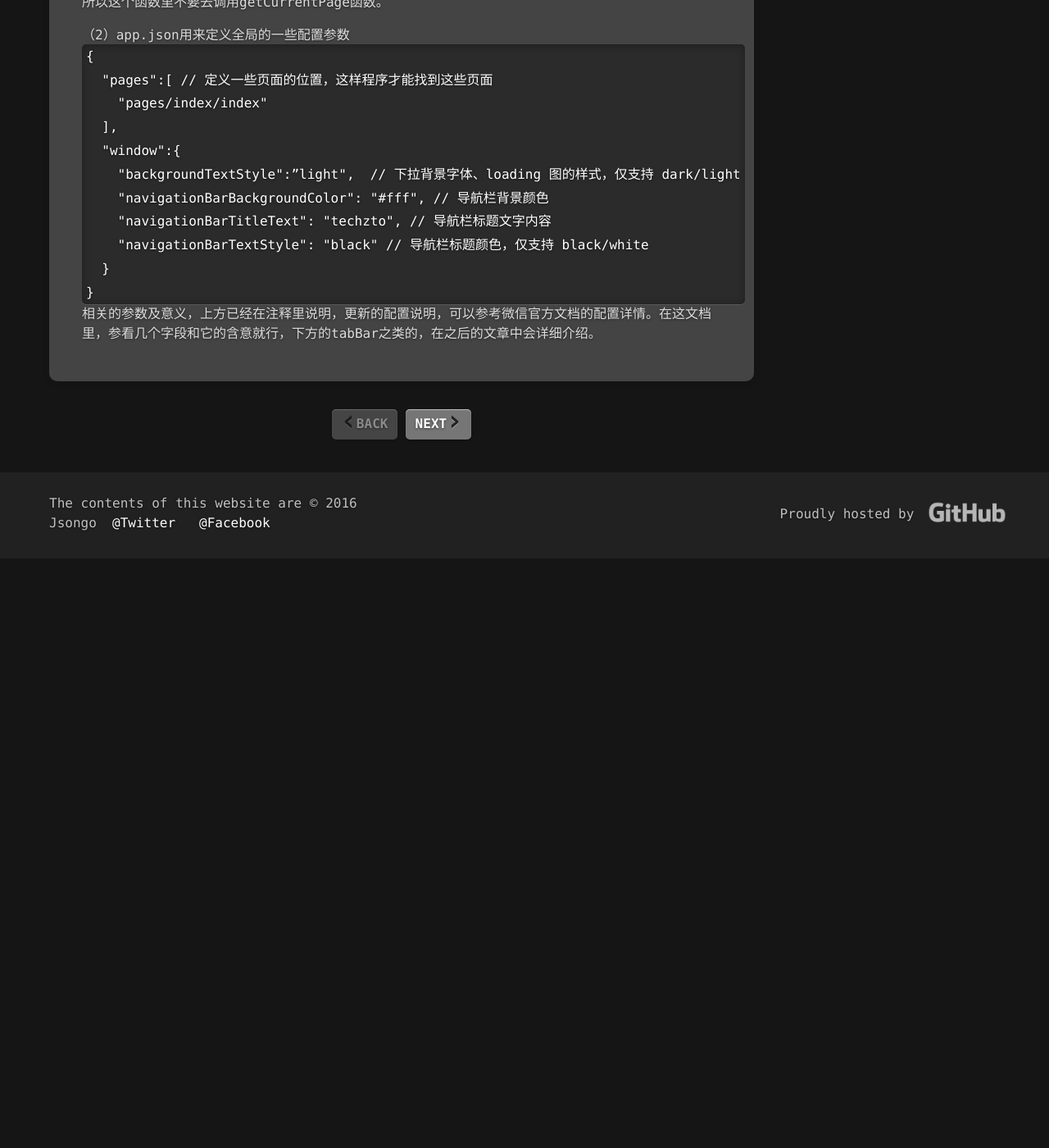
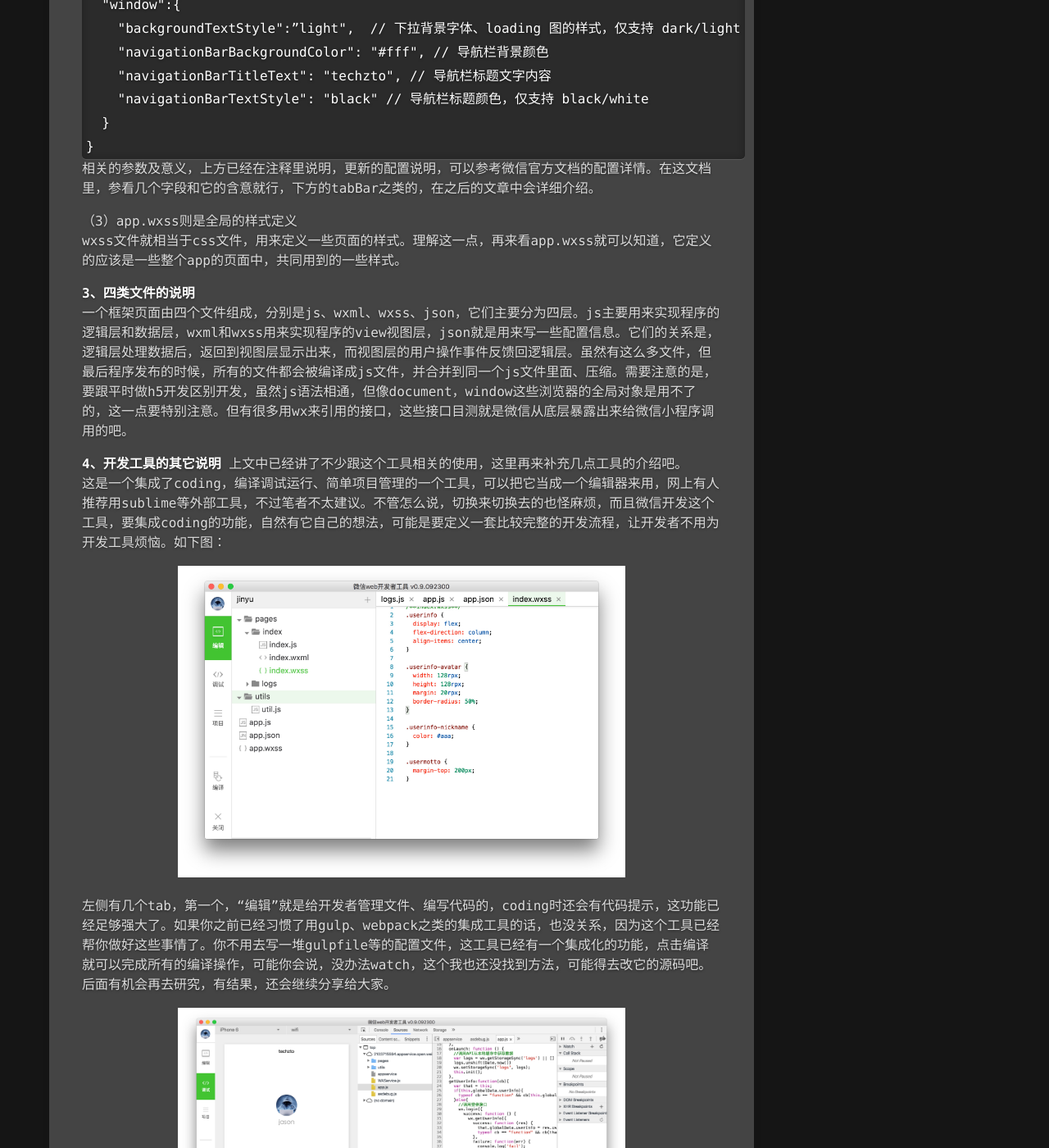
Before and after one commit to jsongo/jsongo.github.io, a Jekyll site: the page built from _posts/2016-09-29-weapp-1.markdown, in a window 1280 px wide and 1400 px high, scrolled down 2782 px. Shown: the whole window at 82% size. Built offline with Jekyll 4.4.1, drawn with Linux system fonts in a browser that asks for light colours; comment, search, counter and statistics services are not loaded; before the commit the page ends 3463 px from its top, so only the background shows below that; some of the changed text lies outside the part shown.

Commit message:
Update 2016-09-29-weapp-1.markdown

````diff
--- a/_posts/2016-09-29-weapp-1.markdown
+++ b/_posts/2016-09-29-weapp-1.markdown
@@ -42,7 +42,7 @@ comments: [微信小程序开发•系列文章]
 > 二、跑起第一个微信小程序
 
 **1、创建项目：**
-<p align="center"><img src="/img/201609/weapp1.jpg" alter="创建项目"/></p>
+<p align="center"><img src="/img/201609/weapp1.jpg" alter="创建项目" width="70%"/></p>
 点击添加项目，下一步，如果是已经有微信小程序的appId的用户（请用官方提供的原版，不需要用破解版）填入appId，用破解版的用户appId随便填都行。然后写上项目名，再选个目录就可以创建一个demo了。
 进入项目后，开发工具会自动编译、运行demo，这时展现在读者眼前的就是第一个hello world程序了。
 
@@ -66,3 +66,23 @@
   }
 }```
 相关的参数及意义，上方已经在注释里说明，更新的配置说明，可以参考微信官方文档的配置详情。在这文档里，参看几个字段和它的含意就行，下方的tabBar之类的，在之后的文章中会详细介绍。
+
+（3）app.wxss则是全局的样式定义
+wxss文件就相当于css文件，用来定义一些页面的样式。理解这一点，再来看app.wxss就可以知道，它定义的应该是一些整个app的页面中，共同用到的一些样式。
+
+**3、四类文件的说明**
+一个框架页面由四个文件组成，分别是js、wxml、wxss、json，它们主要分为四层。js主要用来实现程序的逻辑层和数据层，wxml和wxss用来实现程序的view视图层，json就是用来写一些配置信息。它们的关系是，逻辑层处理数据后，返回到视图层显示出来，而视图层的用户操作事件反馈回逻辑层。虽然有这么多文件，但最后程序发布的时候，所有的文件都会被编译成js文件，并合并到同一个js文件里面、压缩。需要注意的是，要跟平时做h5开发区别开发，虽然js语法相通，但像document，window这些浏览器的全局对象是用不了的，这一点要特别注意。但有很多用wx来引用的接口，这些接口目测就是微信从底层暴露出来给微信小程序调用的吧。
+
+**4、开发工具的其它说明**
+上文中已经讲了不少跟这个工具相关的使用，这里再来补充几点工具的介绍吧。
+这是一个集成了coding，编译调试运行、简单项目管理的一个工具，可以把它当成一个编辑器来用，网上有人推荐用sublime等外部工具，不过笔者不太建议。不管怎么说，切换来切换去的也怪麻烦，而且微信开发这个工具，要集成coding的功能，自然有它自己的想法，可能是要定义一套比较完整的开发流程，让开发者不用为开发工具烦恼。如下图：
+<p align="center"><img src="/img/201609/weapp2.jpg" alter="创建项目" width="70%"/></p>
+左侧有几个tab，第一个，“编辑”就是给开发者管理文件、编写代码的，coding时还会有代码提示，这功能已经足够强大了。如果你之前已经习惯了用gulp、webpack之类的集成工具的话，也没关系，因为这个工具已经帮你做好这些事情了。你不用去写一堆gulpfile等的配置文件，这工具已经有一个集成化的功能，点击编译就可以完成所有的编译操作，可能你会说，没办法watch，这个我也还没找到方法，可能得去改它的源码吧。后面有机会再去研究，有结果，还会继续分享给大家。
+
+<p align="center"><img src="/img/201609/weapp3.jpg" alter="创建项目" width="70%"/></p>
+第二个tab，非常像一个小型的chrome浏览器，只是没有地址栏。熟悉前端开发的读者一看右边的调试就会感觉非常亲切，这不就是chrome的调试器吗...  这个tab被激活时，最左侧下方会多出几个按钮，第一个是重启，就是重新编译的功能、及模拟小程序重新被打开的过程；第二个按钮，切换到后台，这个就可以模拟我们上面讲到的onShow，和onHide的生命周期；第三个按钮用来清除缓存。
+
+<p align="center"><img src="/img/201609/weapp4.jpg" alter="创建项目" width="70%"/></p>
+最后，介绍一下第三个tab，它就是用来处理最后的流程：打包、发布。后面讲到发布流程的时候，会回来讲到这个界面。
+
+到这里，第一篇文章就结束了。欢迎读者继续一起学习这一系列文章的第二篇。
````
